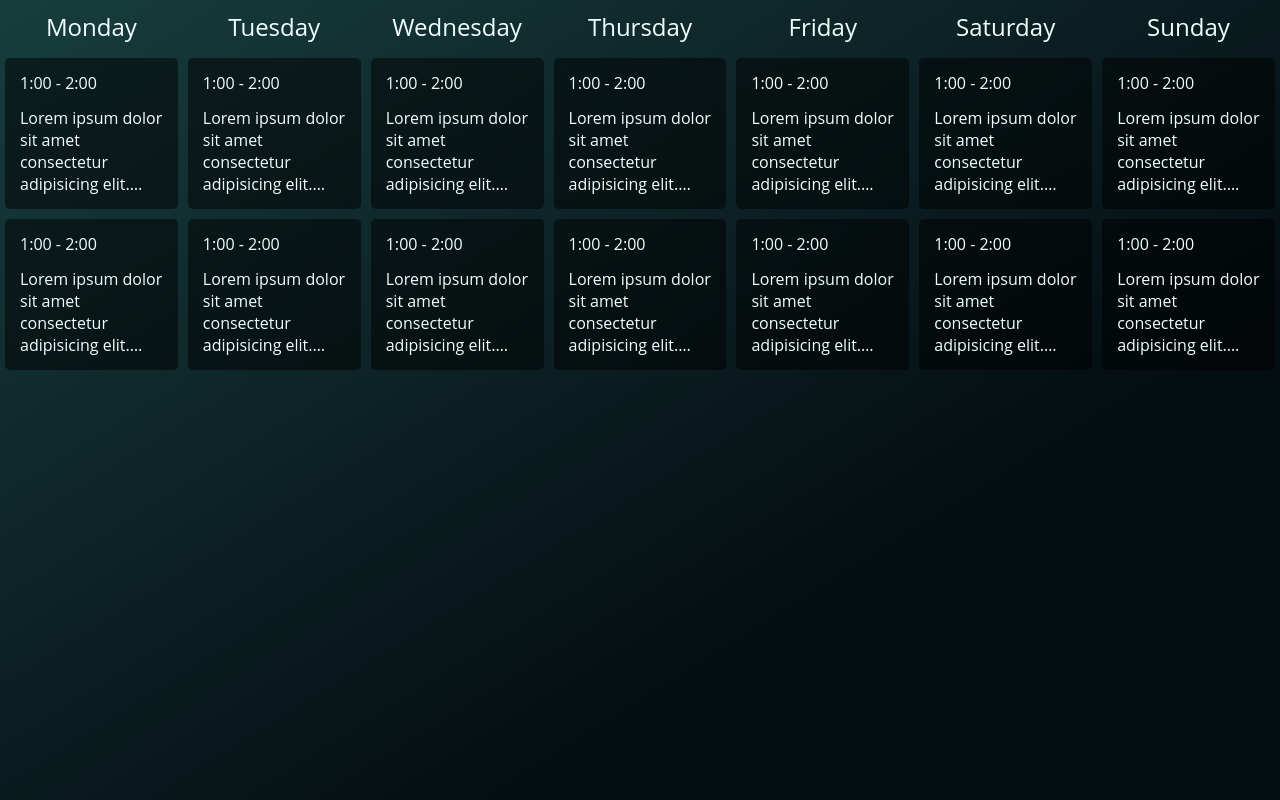
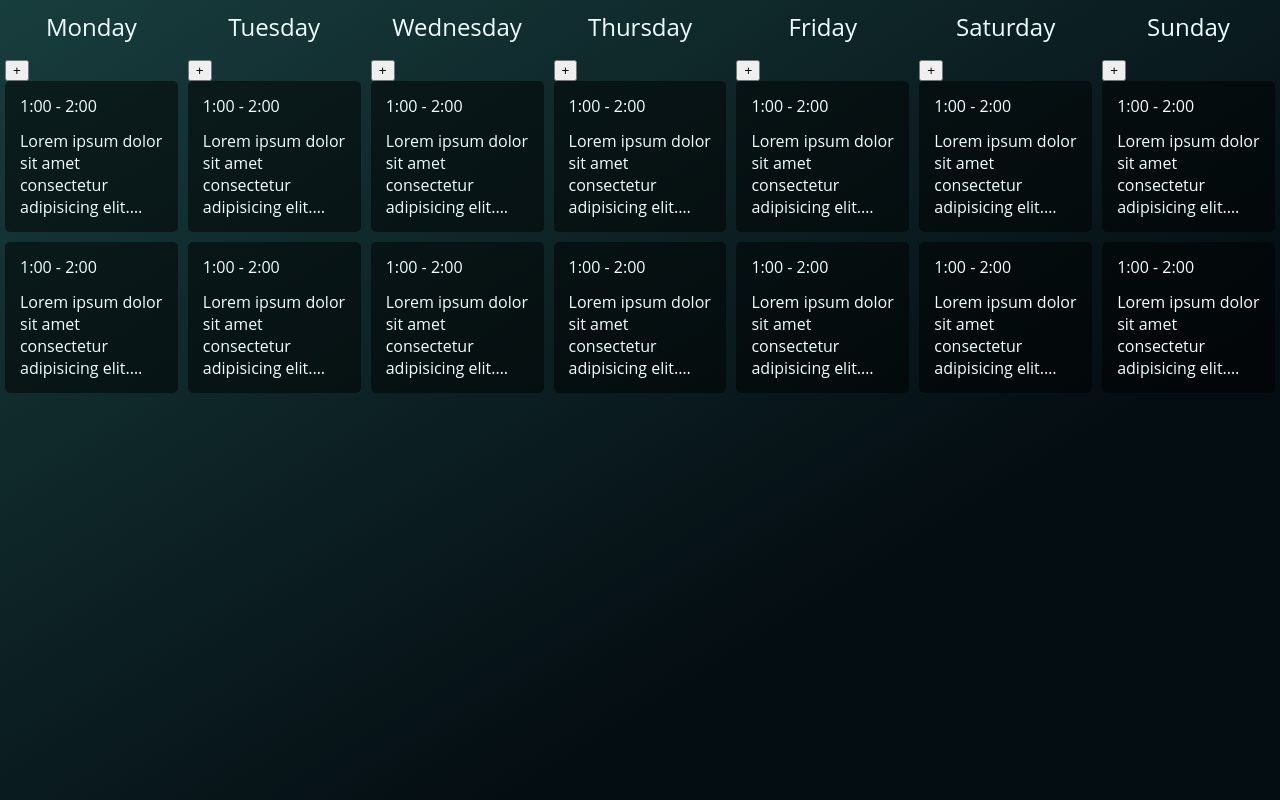
Before and after one commit to EmiliyaShtereva/To-Do-List, a React (Vite) app in the folder toDoList/: page / in a window 1280 px wide. Built offline with nearby package versions, Linux system fonts and the light colour scheme.

Commit message:
added button to day list

```diff
--- a/toDoList/src/components/day-list/DayList.jsx
+++ b/toDoList/src/components/day-list/DayList.jsx
@@ -3,6 +3,7 @@ import styles from "./DayList.module.css";
 export default function DayList() {
     return (
         <div className={styles["day-list"]}>
+            <button>+</button>
             <div className={styles["task"]}>
                 <p className={styles["time"]}>1:00 - 2:00</p>
                 <p className={styles["description"]}>Lorem ipsum dolor sit amet consectetur adipisicing elit. Consectetur suscipit sit illum dolor laborum ea, reprehenderit corrupti possimus in qui aspernatur asperiores, ipsa consequuntur itaque optio. Perspiciatis aliquid iusto quae.</p>
```
